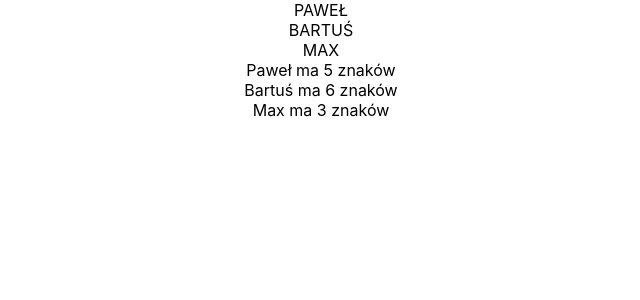
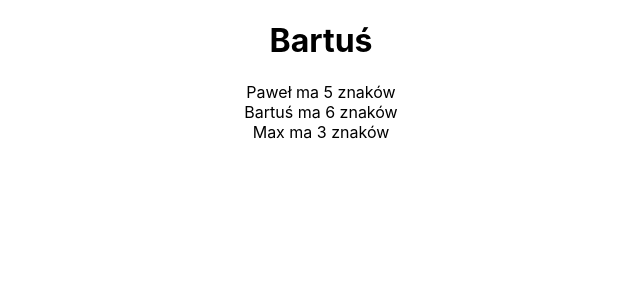
Before and after one commit to MaksSU/repo_team_odmrazamy_maryle, a React (Create React App) app: page / in a window 1280 px wide. Shown: the top 300 px of the page, without its empty margins (319-959 px from the left). Built offline with nearby package versions, Linux system fonts and the light colour scheme.

Commit message:
Zadanko domowe bartusia

```diff
--- a/src/App.js
+++ b/src/App.js
@@ -23,14 +23,19 @@ const name_list = [
   // "Natalia Szwedo 'Baka'",
 ];
 
-console.log(name_list[1].name);
+// console.log(name_list[1].name);
 console.log(name_list[2].name);
 
-const updateNameBartus = ({ name }) => {
-  console.log(name);
-  const changeToUpper = name.toLocaleUpperCase();
-  return changeToUpper;
-};
+// const updateNameBartus = ({ name }) => {
+//   console.log(name);
+//   const changeToUpper = name.toLocaleUpperCase();
+//   return changeToUpper;
+// };
+
+//Tworze tutaj funkcje która tworzy komponenty, w propsach używam {name} co ma odnosić się do danej wartości name w naszym obiekcie w liście name_list.
+function NameComponentBartus({ name }) {
+  return <h1>{name}</h1>;
+}
 
 const updateNameMax = (name) => {
   // console.log(name);
@@ -46,10 +51,15 @@ const updateNameMax = (name) => {
 function App() {
   return (
     <div className="App">
-      <div>
+      {/* <div>
         {name_list.map((item) => (
           <div>{updateNameBartus(item)}</div>
         ))}
+      </div> */}
+
+      {/* Tutaj ją wywołuje: nazwaFunkcji toCoPrzesyłamDoFunkcji={naszaLista[element].toCoChcemyWydobyć } */}
+      <div>
+        <NameComponentBartus name={name_list[1].name} />
       </div>
 
       <div>
```
